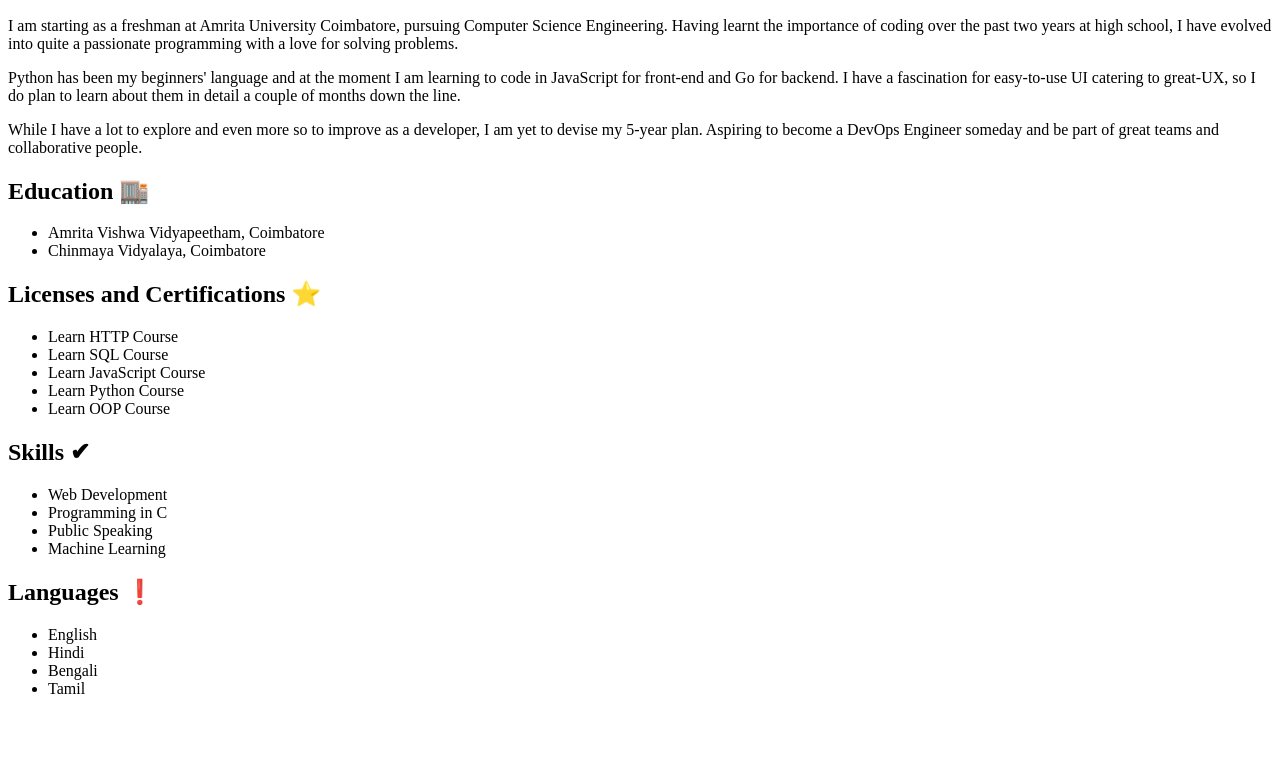
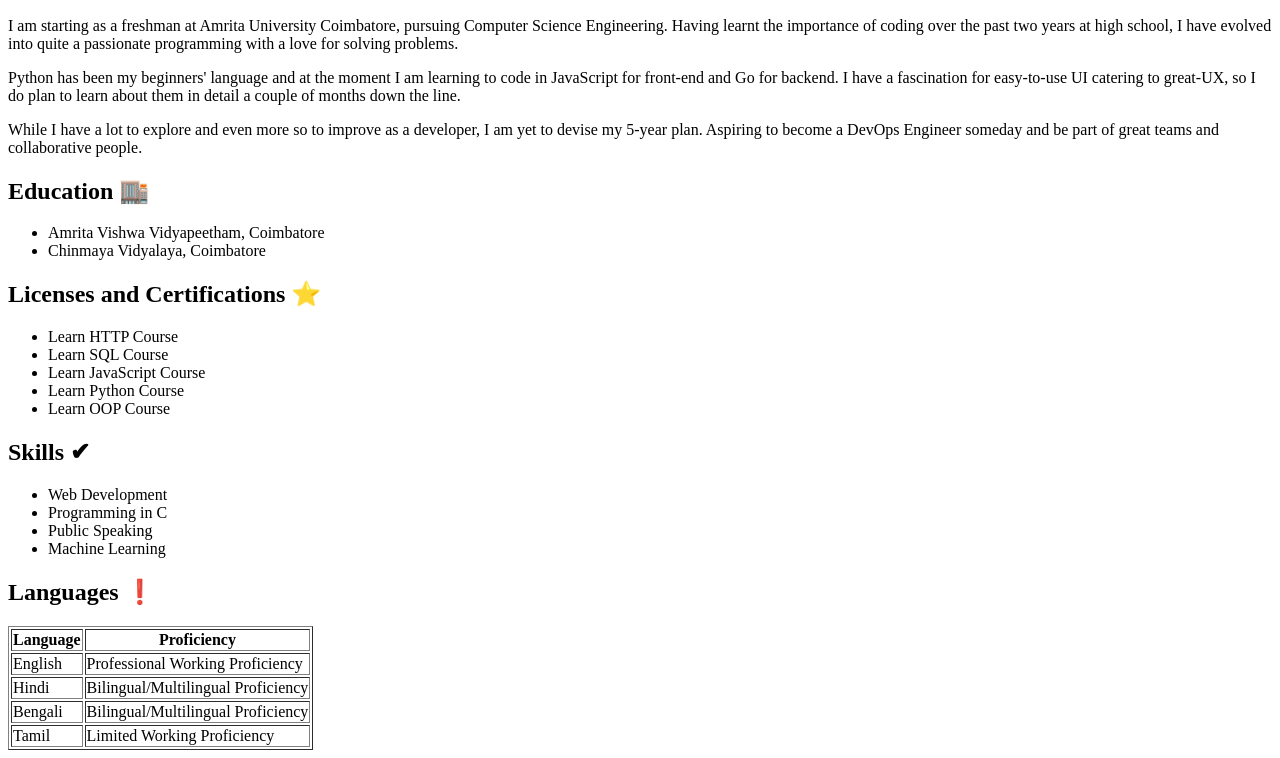
Before and after one commit to IAmRiteshKoushik/biodataUni, a plain HTML site: page index.html in a window 1280 px wide. Shown: the part 246-1004 px from the top of the page. Before the commit the page ends 960 px from the top, so only its background shows below. Drawn offline with Linux system fonts and the light colour scheme.

Commit message:
Added Language Table
Created a table with data hard coded into the code regarding language
proficiency. Contains 2 columns and 4 rows.

```diff
--- a/index.html
+++ b/index.html
@@ -56,7 +56,7 @@
             <a href="https://www.linkedin.com/in/ritesh-koushik/" target="_blank">
                 <img class="socials" src="https://cdn2.iconfinder.com/data/icons/social-media-2285/512/1_Linkedin_unofficial_colored_svg-128.png">
             </a>
-            <a href="" target="_blank">
+            <a href="https://twitter.com/AmRiteshKoushik" target="_blank">
                 <img class="socials" src="https://upload.wikimedia.org/wikipedia/commons/thumb/4/4f/Twitter-logo.svg/1245px-Twitter-logo.svg.png" alt="Twitter-Logo">
             </a>
         </center>
@@ -110,13 +110,28 @@
     <!-- Languages Cards -->
     <section class="languages">
         <h2>Languages &#10071;</h2>
-        <ul>
-            <li class="card">English</li>
-            <li class="card">Hindi</li>
-            <li class="card">Bengali</li>
-            <li class="card">Tamil</li>
-        </ul>
-
+        <table border="1">
+            <thead>
+                <th>Language</th>
+                <th>Proficiency</th>
+            </thead>
+            <tr>
+                <td>English</td>
+                <td>Professional Working Proficiency</td>
+            </tr>
+            <tr>
+                <td>Hindi</td>
+                <td>Bilingual/Multilingual Proficiency</td>
+            </tr>
+            <tr>
+                <td>Bengali</td>
+                <td>Bilingual/Multilingual Proficiency</td>
+            </tr>
+            <tr>
+                <td>Tamil</td>
+                <td>Limited Working Proficiency</td>
+            </tr>
+        </table>
     </section>
 
 </body>
```
